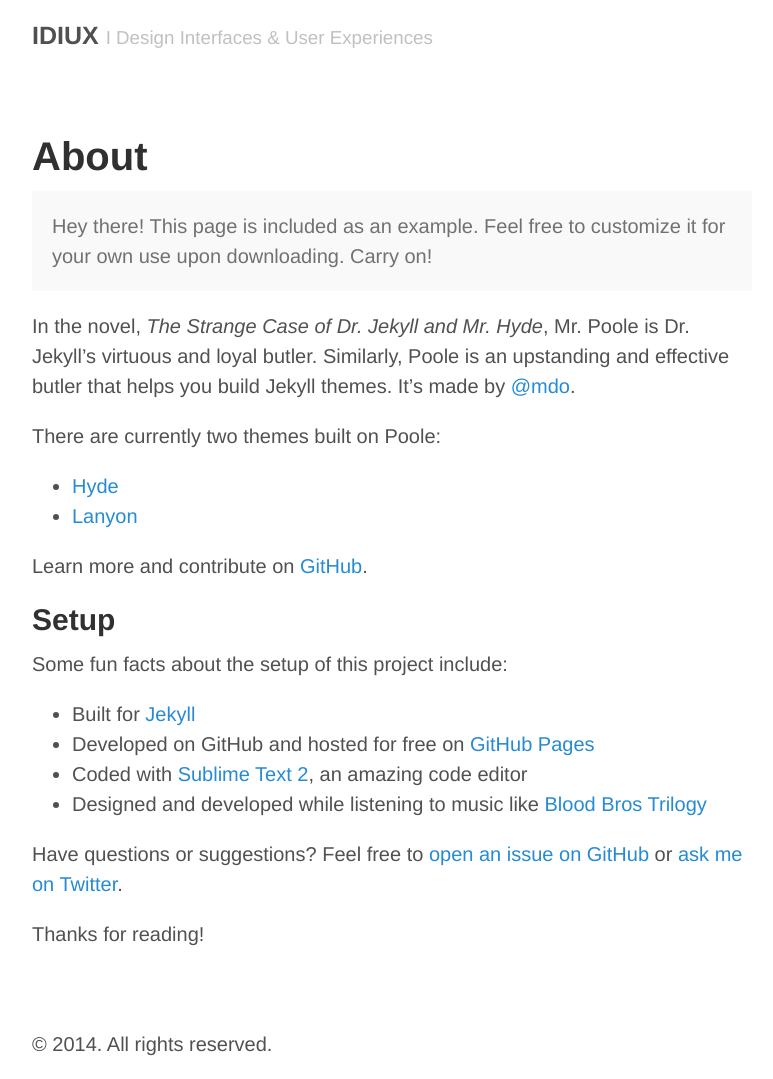
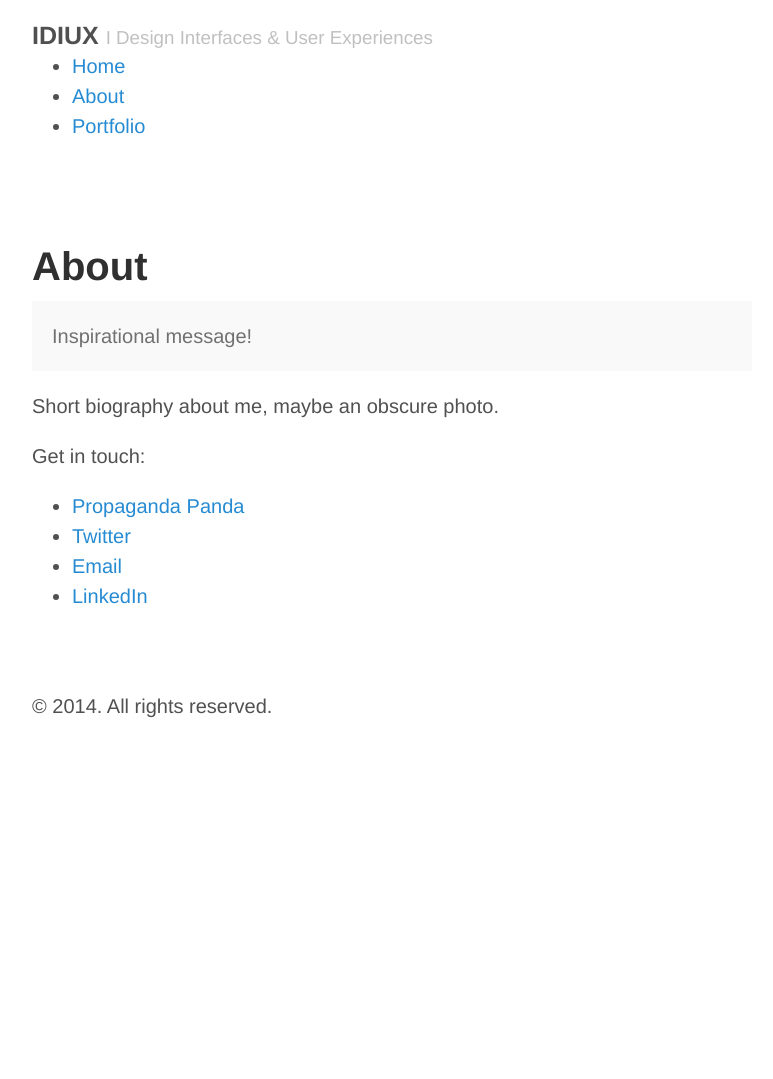
Before and after one commit to IDIUX/idiux.github.io, a Jekyll site: the page built from about.md, in a window 1280 px wide. Shown: the whole page, without its empty margins (248-1021 px from the left). Built offline with Jekyll 4.4.1, drawn with Linux system fonts in a browser that asks for light colours; Markdown is read by kramdown in place of the engine named in the settings; after the commit the page ends 900 px from its top, so only the background shows below that.

Commit message:
Add basic dynamic nav and empty about and portfolio pages

```diff
--- /dev/null
+++ b/_data/navbar_links.yml
@@ -0,0 +1,8 @@
+- name: "Home"
+  url: "/"
+
+- name: "About"
+  url: "/about/"
+
+- name: "Portfolio"
+  url: "/portfolio/"
--- /dev/null
+++ b/_includes/nav.html
@@ -0,0 +1,27 @@
+        <ul class="nav navbar-nav">
+          {% for navbar_link in site.data.navbar_links %}
+            {% if navbar_link.child_links %}
+              {% if navbar_link.name == page.title %}
+                <li class="dropdown active">
+              {% else %}
+                <li class="dropdown">
+              {% endif %}
+              <a href="#" class="dropdown-toggle" data-toggle="dropdown">{{ navbar_link.name }} <b class="caret"></b></a>
+              <ul class="dropdown-menu">
+                {% for child_link in navbar_link.child_links %}
+                  {% if child_link.divider %}
+                    <li><a href="{{ child_link.url }}">{{ child_link.name }}</a></li>
+                    <li class="divider"></li>
+                  {% else %}
+                    <li><a href="{{ child_link.url }}">{{ child_link.name }}</a></li>
+                  {% endif %}
+                {% endfor %}
+              </ul>
+            </li>
+            {% elsif navbar_link.name == page.title %}
+              <li class="active"><a href="{{ navbar_link.url }}">{{ navbar_link.name }}</a></li>
+            {% else %}
+              <li><a href="{{ navbar_link.url }}">{{ navbar_link.name }}</a></li>
+            {% endif %}
+          {% endfor %}
+        </ul>
--- a/_layouts/default.html
+++ b/_layouts/default.html
@@ -7,11 +7,15 @@
 
     <div class="container content">
       <div class="masthead">
+
         <h3 class="masthead-title">
           <a href="{{ site.baseurl }}" title="Home">{{ site.title }}</a>
           <small>{{ site.tagline }}</small>
         </h3>
-      </div>
+
+        {% include nav.html %}
+
+    </div>
 
       {{ content }}
 
--- a/about.md
+++ b/about.md
@@ -4,27 +4,14 @@ title: About
 ---
 
 <p class="message">
-  Hey there! This page is included as an example. Feel free to customize it for your own use upon downloading. Carry on!
+  Inspirational message!
 </p>
 
-In the novel, *The Strange Case of Dr. Jekyll and Mr. Hyde*, Mr. Poole is Dr. Jekyll's virtuous and loyal butler. Similarly, Poole is an upstanding and effective butler that helps you build Jekyll themes. It's made by [@mdo](https://twitter.com/mdo).
+Short biography about me, maybe an obscure photo.
 
-There are currently two themes built on Poole:
+Get in touch:
 
-* [Hyde](http://hyde.getpoole.com)
-* [Lanyon](http://lanyon.getpoole.com)
-
-Learn more and contribute on [GitHub](https://github.com/poole).
-
-## Setup
-
-Some fun facts about the setup of this project include:
-
-* Built for [Jekyll](http://jekyllrb.com)
-* Developed on GitHub and hosted for free on [GitHub Pages](https://pages.github.com)
-* Coded with [Sublime Text 2](http://sublimetext.com), an amazing code editor
-* Designed and developed while listening to music like [Blood Bros Trilogy](https://soundcloud.com/maddecent/sets/blood-bros-series)
-
-Have questions or suggestions? Feel free to [open an issue on GitHub](https://github.com/poole/issues/new) or [ask me on Twitter](https://twitter.com/mdo).
-
-Thanks for reading!
+* [Propaganda Panda](http://pandahq.com.au "Minister of Design at Propaganda Panda")
+* [Twitter](http://twitter.com/IDIUX "IDIUX on Twitter")
+* [Email](mailto:iain@pandahq.com.au "Email IDIUX")
+* [LinkedIn](http://au.linkedin.com/in/idowling "Iain Dowling on LinkedIn")
```
Also changed, not shown: portfolio.html (added, +8 -0 lines).
